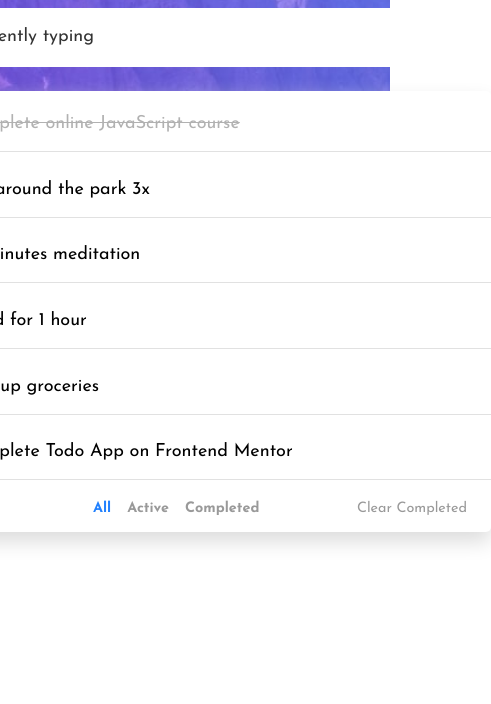
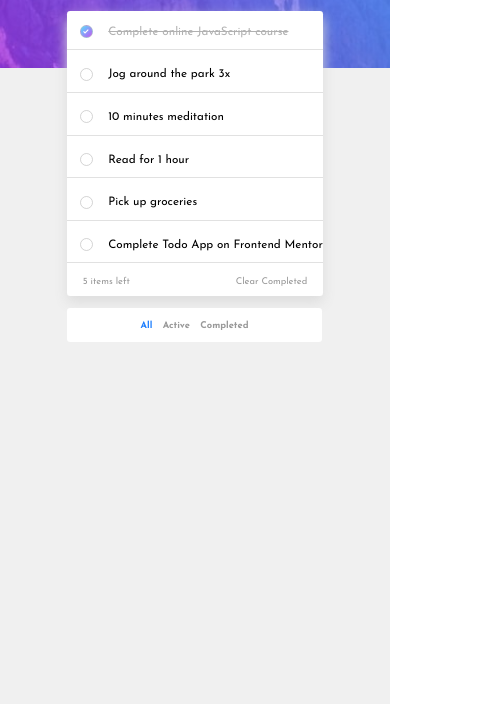
Before and after one commit to ashisingbam/Todo-app, a plain HTML site: page index.html in a window 390 px wide. Shown: the part 140-844 px from the top of the page, 491 px wide, since content can reach past the window. Drawn offline with Linux system fonts and the light colour scheme.

Commit message:
Responsiveness complete:

```diff
--- a/style.css
+++ b/style.css
@@ -256,3 +256,64 @@ input,
 
 .completed {
 }
+
+@media(max-width: 800px) {
+
+  .header-container,
+  .body-container,
+  .lower-container {
+    zoom: 85%;
+  }
+  .todo-container {
+    zoom: 100%;
+    background-size: max(80rem, 100vw);
+
+  }
+
+}
+
+@media (max-width: 550px) {
+.parent-container {
+  background-color: rgb(240, 240, 240);
+}
+
+  .todo-container {
+    background-image: url(./images/bg-mobile-light.jpg);
+    background-size: max(30rem, 100vw);
+    zoom: 100%;
+  }
+  .header-container {
+    min-width: 25rem;
+  }
+  .body-container  {
+    min-width: 20rem;
+  }
+
+
+  .todo-summary {
+    position: relative;
+  }
+
+  .items-state {
+    position: absolute;
+    background-color: white;
+    padding: 1.2rem 7.05rem;
+    top: 4rem;
+    left: 0rem;
+    border-radius: 5px;
+  }
+
+}
+
+@media (max-width: 410px) {
+  .header-container,
+  .body-container,
+  .lower-container {
+    zoom: 65%;
+  }
+  .todo-container {
+    zoom: 100%;
+    background-size: max(20rem, 100vw);
+
+  }
+}
```
